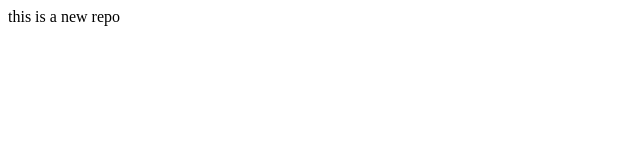
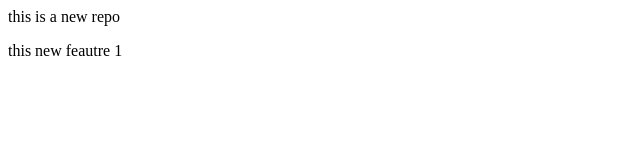
Before and after one commit to Suraj-Baswal/localrepo, a plain HTML site: page index.html in a window 1280 px wide. Shown: the full height of the page, 0-640 px from the left. Drawn offline with Linux system fonts and the light colour scheme.

Commit message:
add new feature1 branch

```diff
--- a/index.html
+++ b/index.html
@@ -1 +1,2 @@
 <p>this is a new repo</p>
+<p>this new feautre 1</p>
```
